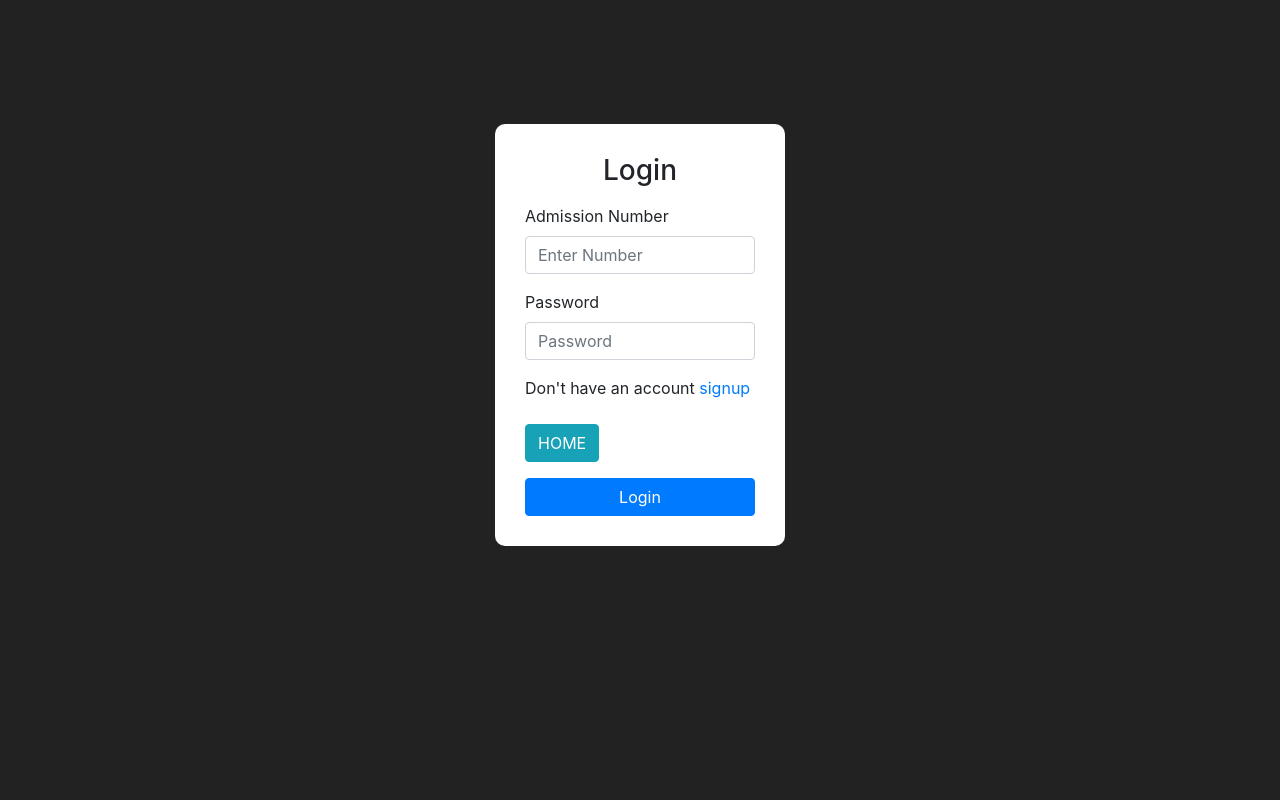
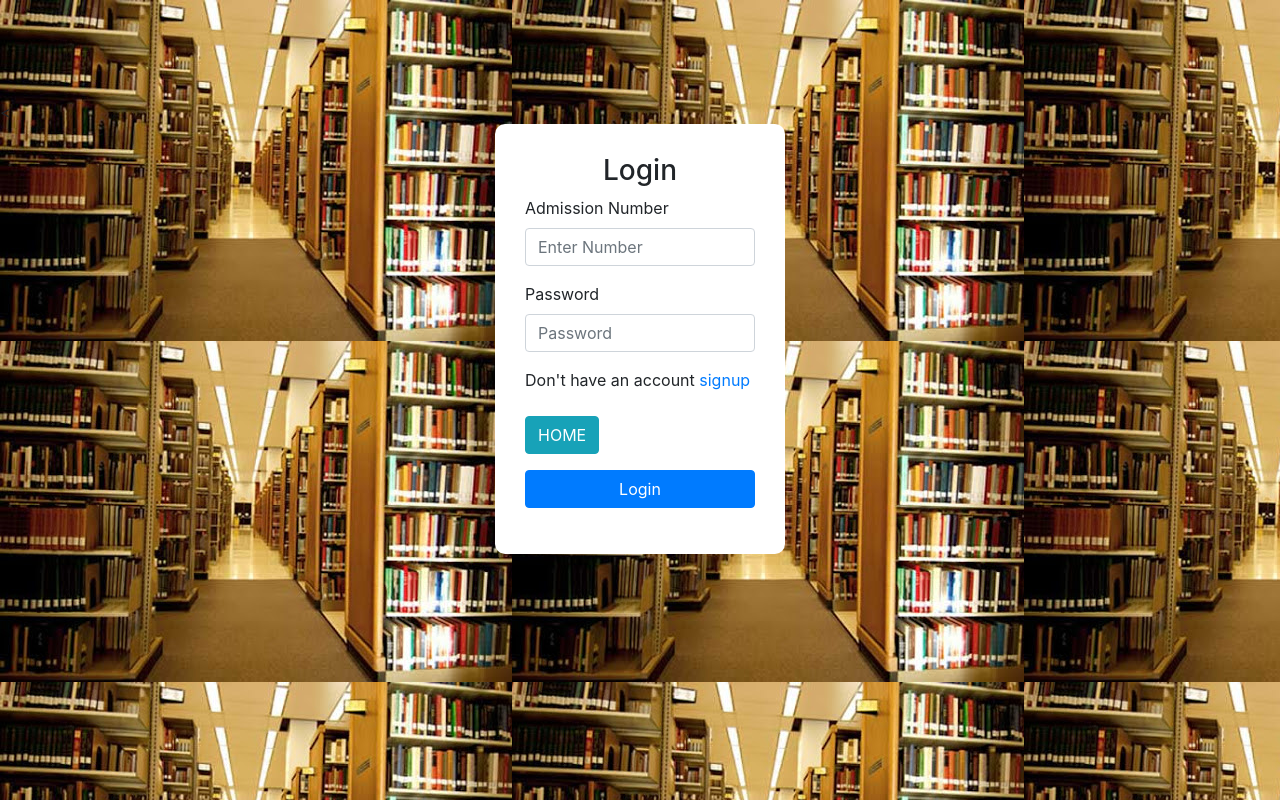
Before and after one commit to Adwaith695/lib, a PHP site: page /login.php in a window 1280 px wide. Run offline with PHP 8.4, Linux system fonts and the light colour scheme.

Commit message:
background  updated

```diff
--- a/admin/css/login.css
+++ b/admin/css/login.css
@@ -1,7 +1,7 @@
 
 body {
     margin-top: 100px;
-    background-color: #222 ;
+    background-image:url('../../img/log2.jpg');
 }
 
 .form-container{
--- a/css/login.css
+++ b/css/login.css
@@ -2,6 +2,7 @@
 body {
     margin-top: 100px;
     background-color: #222 ;
+    background-image:url('../img/log1.jpg');
 }
 
 .form-container{
--- a/css/register.css
+++ b/css/register.css
@@ -1,6 +1,7 @@
 body {
     margin-top: 10px;
     background-color: #222 ;
+    background-image:url('../img/log1.jpg');
 }
 
 .form-container{
--- a/index.php
+++ b/index.php
@@ -20,6 +20,7 @@
  <link href="css/search.css" rel="stylesheet">
 </head>
 <body>
+
 <?php include 'partials/nav.php'; ?>
     <div class="container-fluid mt-5">
         <h1 class="display-4 qt">"TODAY A READER, TOMORROW A LEADER"</h1>
--- a/login.php
+++ b/login.php
@@ -5,6 +5,8 @@
 ?>
 <!DOCTYPE html>
 <html lang="en">
+
+
 
 <head>
 
@@ -23,11 +25,18 @@
 </head>
 <body>
 
+
         <div class="container-fluid">
             <div class="row justify-content-center">
                 <div class="col-12 col-sm-6 col-md-3">
                     <form class="form-container" method="POST" action="" id="login-user">
                       <div class="form-group">
+
+ <div class="classToDefineBackgroundSetCss" style="background-image: url('{{asset('assets/pic2.jpg')}}');">
+
+
+
+
                          <h3><center> Login </center></h3>
                       </div>
                         <div class="form-group">
```
Also changed, not shown: img/log1.jpg (added), img/log2.jpg (added).
